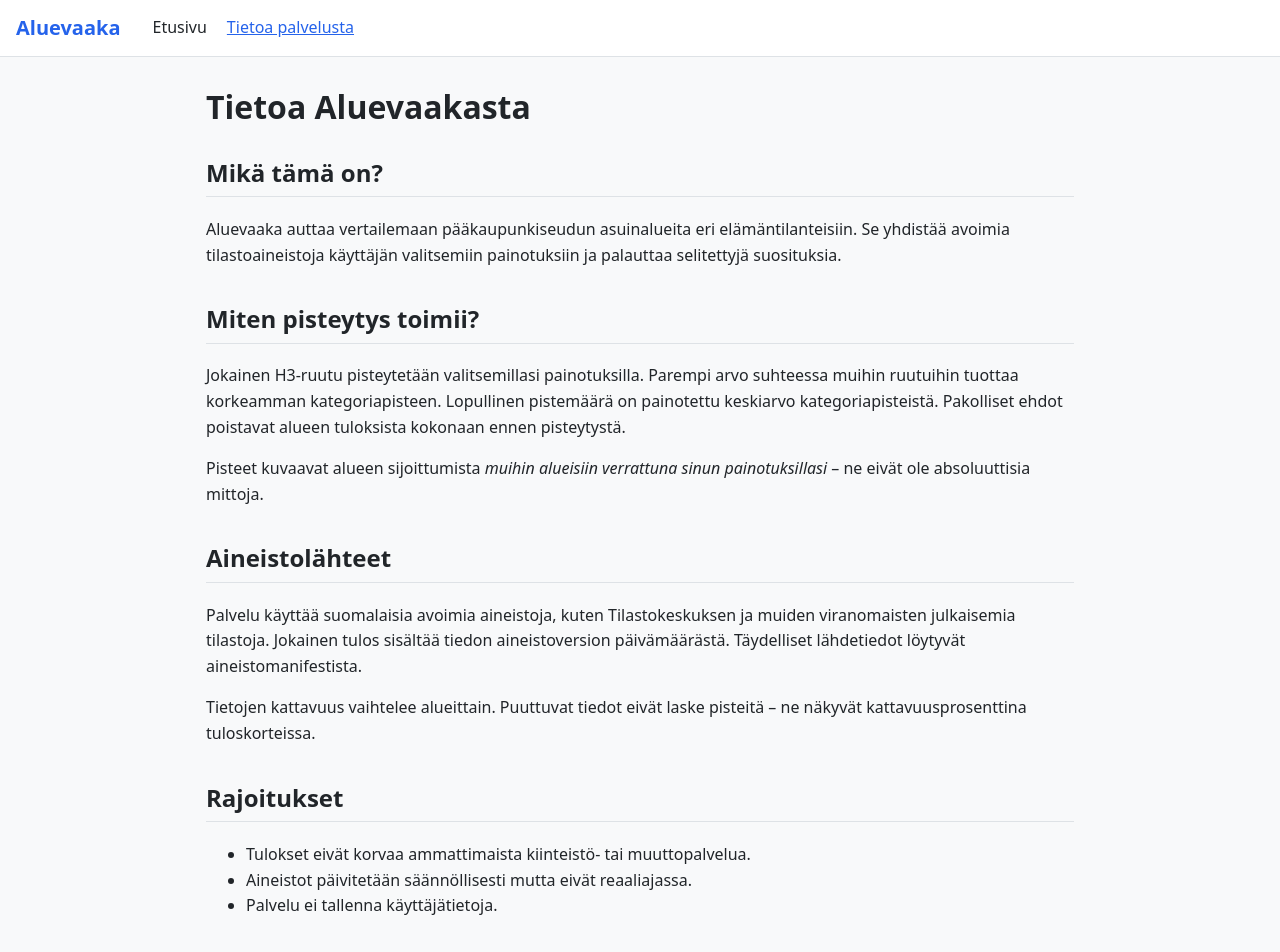
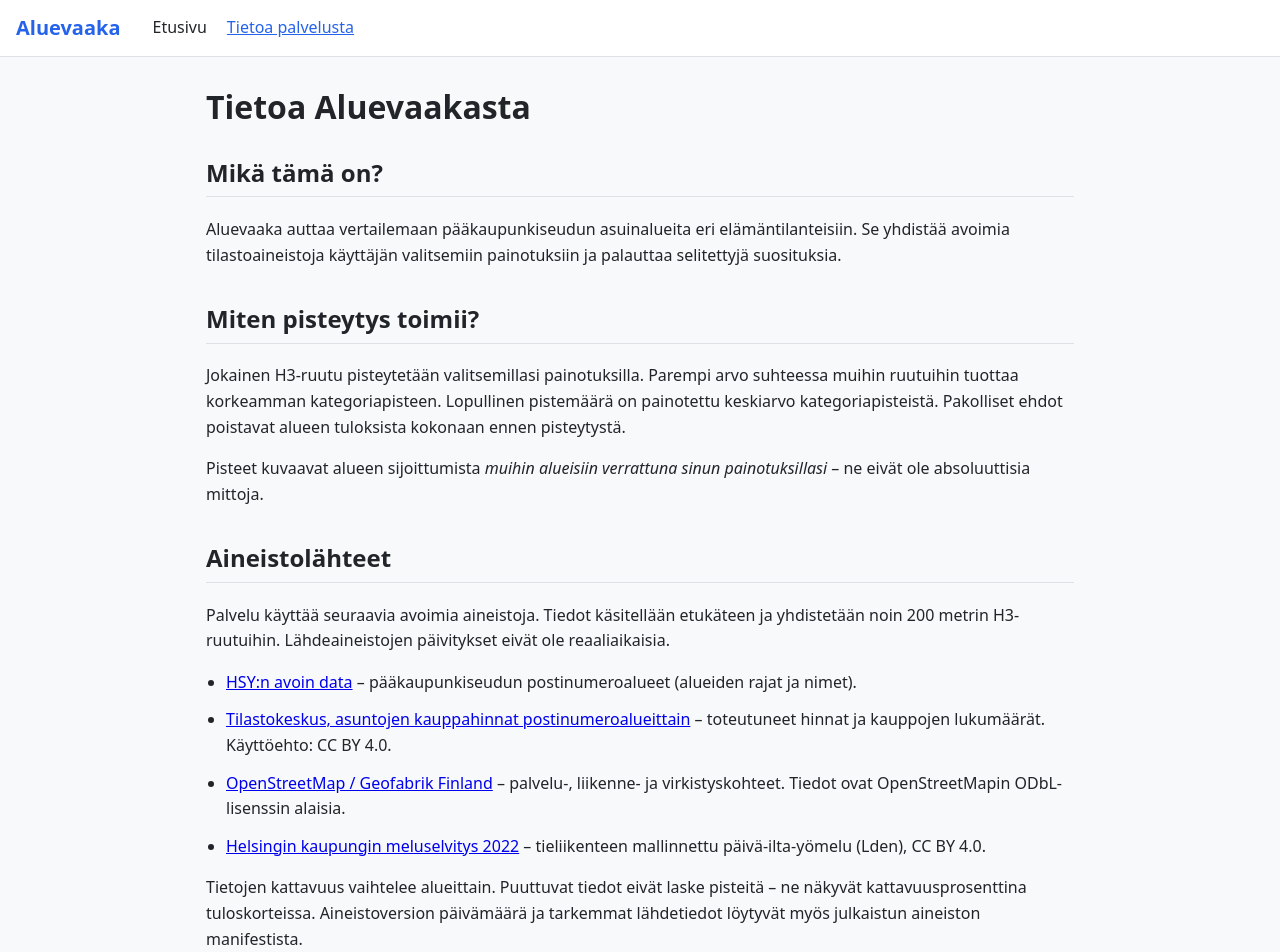
Before and after one commit to taheikura/aluevaaka, a React (Vite) app in the folder apps/web/: page /about in a window 1280 px wide. Shown: the top 952 px of the page. Built offline with nearby package versions, Linux system fonts and the light colour scheme; no server answers.

Commit message:
Refer to used sources

```diff
--- a/apps/web/src/pages/AboutPage.tsx
+++ b/apps/web/src/pages/AboutPage.tsx
@@ -30,13 +30,52 @@ export function AboutPage() {
       <section>
         <h2>Aineistolähteet</h2>
         <p>
-          Palvelu käyttää suomalaisia avoimia aineistoja, kuten Tilastokeskuksen ja muiden
-          viranomaisten julkaisemia tilastoja. Jokainen tulos sisältää tiedon aineistoversion
-          päivämäärästä. Täydelliset lähdetiedot löytyvät aineistomanifestista.
+          Palvelu käyttää seuraavia avoimia aineistoja. Tiedot käsitellään etukäteen ja yhdistetään
+          noin 200 metrin H3-ruutuihin. Lähdeaineistojen päivitykset eivät ole reaaliaikaisia.
         </p>
+        <ul className="data-source-list">
+          <li>
+            <a href="https://www.hsy.fi/avoindata/" target="_blank" rel="noreferrer">
+              HSY:n avoin data
+            </a>{' '}
+            – pääkaupunkiseudun postinumeroalueet (alueiden rajat ja nimet).
+          </li>
+          <li>
+            <a
+              href="https://pxweb2.stat.fi/PxWeb/pxweb/fi/StatFin/StatFin__ashi/"
+              target="_blank"
+              rel="noreferrer"
+            >
+              Tilastokeskus, asuntojen kauppahinnat postinumeroalueittain
+            </a>{' '}
+            – toteutuneet hinnat ja kauppojen lukumäärät. Käyttöehto: CC BY 4.0.
+          </li>
+          <li>
+            <a
+              href="https://download.geofabrik.de/europe/finland.html"
+              target="_blank"
+              rel="noreferrer"
+            >
+              OpenStreetMap / Geofabrik Finland
+            </a>{' '}
+            – palvelu-, liikenne- ja virkistyskohteet. Tiedot ovat OpenStreetMapin ODbL-lisenssin
+            alaisia.
+          </li>
+          <li>
+            <a
+              href="https://kartta.hel.fi/ws/geoserver/avoindata/wfs"
+              target="_blank"
+              rel="noreferrer"
+            >
+              Helsingin kaupungin meluselvitys 2022
+            </a>{' '}
+            – tieliikenteen mallinnettu päivä-ilta-yömelu (Lden), CC BY 4.0.
+          </li>
+        </ul>
         <p>
           Tietojen kattavuus vaihtelee alueittain. Puuttuvat tiedot eivät laske pisteitä – ne
-          näkyvät kattavuusprosenttina tuloskorteissa.
+          näkyvät kattavuusprosenttina tuloskorteissa. Aineistoversion päivämäärä ja tarkemmat
+          lähdetiedot löytyvät myös julkaistun aineiston manifestista.
         </p>
       </section>
 
--- a/apps/web/src/styles/global.css
+++ b/apps/web/src/styles/global.css
@@ -520,6 +520,12 @@ body {
   border-bottom: 1px solid var(--color-border);
   padding-bottom: 0.25rem;
 }
+.data-source-list {
+  padding-left: 1.25rem;
+}
+.data-source-list li {
+  margin-bottom: 0.75rem;
+}
 
 /* Responsive */
 @media (max-width: 600px) {
```
